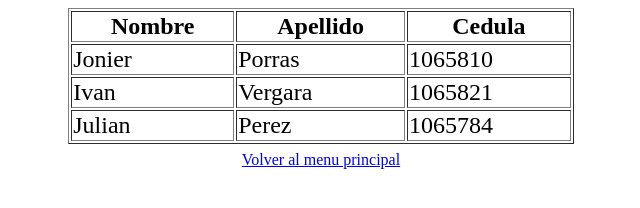
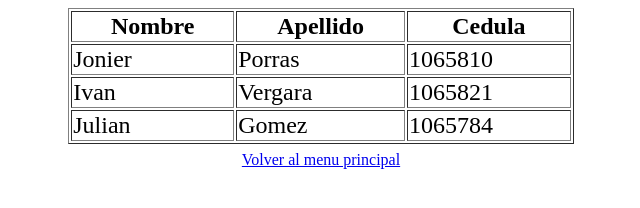
Before and after one commit to jonier93/pract_git, a plain HTML site: page tablas.html in a window 1280 px wide. Shown: the full height of the page, 319-959 px from the left. Drawn offline with Linux system fonts and the light colour scheme.

Commit message:
version_2

```diff
--- a/tablas.html
+++ b/tablas.html
@@ -25,7 +25,7 @@
         </tr>
         <tr>
             <td>Julian</td>
-            <td>Perez</td>
+            <td>Gomez</td>
             <td>1065784</td>
         </tr>
     </table>
```
